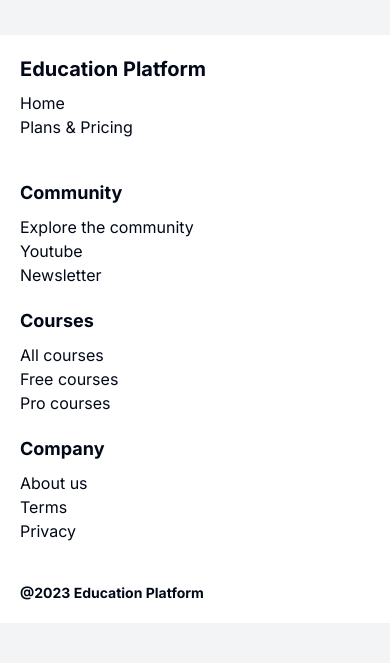
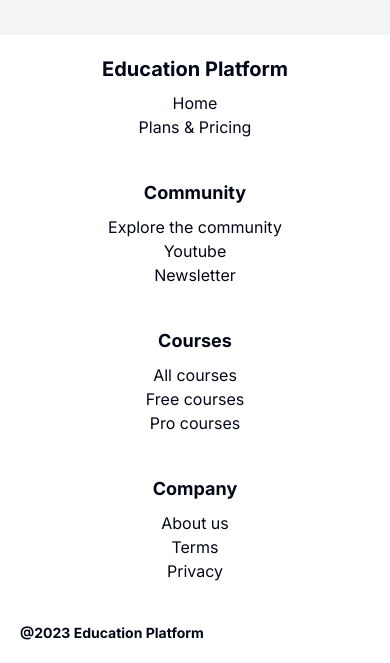
Before and after one commit to samueloh99/edtech-frontend, a Next.js app: page / in a window 390 px wide. Shown: the part 1101-1764 px from the top of the page. Before the commit the page ends 1724 px from the top, so only its background shows below. Built offline with nearby package versions, Linux system fonts and the light colour scheme.

Commit message:
Fixed header and footer details

```diff
--- a/src/components/footer.tsx
+++ b/src/components/footer.tsx
@@ -3,33 +3,33 @@ export function Footer() {
     <div className="flex flex-col bg-white mt-60 w-full h-full md:h-[300px]">
       <div className="main-container flex flex-col w-full h-full justify-between items-start py-5 gap-10 md:gap-0">
         <div className="flex flex-col md:flex-row justify-between items-star w-full gap-10 md:gap-0">
-          <div className="flex flex-col justify-start items-start w-full gap-2">
+          <div className="flex flex-col justify-start items-center md:items-start w-full gap-2">
             <p className="text-xl font-bold">Education Platform</p>
-            <ul className="flex flex-col items-start text-md">
+            <ul className="flex flex-col items-center md:items-start text-md">
               <li>Home</li>
               <li>Plans & Pricing</li>
             </ul>
           </div>
-          <div className="flex flex-col md:flex-row w-full justify-between gap-5 md:gap-0">
-            <div className="flex flex-col justify-start items-start md:items-end gap-2">
+          <div className="flex flex-col md:flex-row w-full justify-between gap-10 md:gap-0">
+            <div className="flex flex-col justify-start items-center md:items-start w-full gap-2">
               <p className="text-lg font-bold">Community</p>
-              <ul className="flex flex-col md:items-end items-start text-md">
+              <ul className="flex flex-col items-center md:items-start text-md">
                 <li>Explore the community</li>
                 <li>Youtube</li>
                 <li>Newsletter</li>
               </ul>
             </div>
-            <div className="flex flex-col justify-start items-start md:items-end gap-2">
+            <div className="flex flex-col justify-start items-center md:items-start w-full gap-2">
               <p className="text-lg font-bold">Courses</p>
-              <ul className="flex flex-col md:items-end items-start text-md">
+              <ul className="flex flex-col items-center md:items-start text-md">
                 <li>All courses</li>
                 <li>Free courses</li>
                 <li>Pro courses</li>
               </ul>
             </div>
-            <div className="flex flex-col justify-start items-start md:items-end gap-2">
+            <div className="flex flex-col justify-start items-center md:items-start w-full gap-2">
               <p className="text-lg font-bold">Company</p>
-              <ul className="flex flex-col md:items-end items-start text-md">
+              <ul className="flex flex-col items-center md:items-start text-md">
                 <li>About us</li>
                 <li>Terms</li>
                 <li>Privacy</li>
--- a/src/components/header.tsx
+++ b/src/components/header.tsx
@@ -1,11 +1,17 @@
+import Link from "next/link";
+
 export function Header() {
   return (
-    <div className="flex flex-row justify-between items-center main-container h-[70px] bg-white">
-      <h1 className="text-xl font-bold">Education Platform</h1>
-      <ul className="flex flex-row justify-center items-center gap-5 text-lg">
-        <li>Pricing</li>
-        <li>Log in</li>
-      </ul>
+    <div className="flex h-[70px] bg-white">
+      <div className="flex flex-row justify-between items-center main-container">
+        <Link href={"/"} className="text-xl font-bold">
+          Education Platform
+        </Link>
+        <ul className="flex flex-row justify-center items-center gap-5 text-lg">
+          <li>Pricing</li>
+          <li>Log in</li>
+        </ul>
+      </div>
     </div>
   );
 }
```
